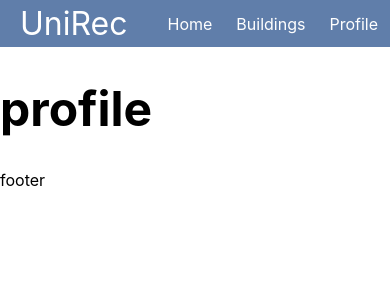
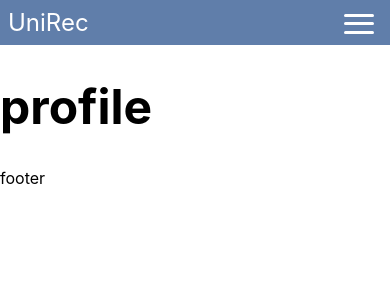
Before and after one commit to BrandonWidjaja/IT-Project, a React (Create React App) app in the folder client/: page /profile in a window 390 px wide. Shown: the top 300 px of the page. Built offline with nearby package versions, Linux system fonts and the light colour scheme.

Commit message:
Implementing the basic structure of Hamburger

```diff
--- a/client/src/components/Navbar.js
+++ b/client/src/components/Navbar.js
@@ -4,9 +4,15 @@ import "./nav-style.css"
 function Navbar() {
     return (
         <nav className="nav">
-            <a href="/" className="home-title">
+            <div className="home-title">
                 UniRec
+            </div>
+            <a href="/#" className='toggle'>
+                <span class="bar"></span>
+                <span class="bar"></span>
+                <span class="bar"></span>
             </a>
+            <div className='bar-links'>
                 <ul>
                     <li>
                         <a href="/">Home</a>
@@ -18,6 +24,7 @@ function Navbar() {
                         <a href="/Profile">Profile</a>
                     </li>
                 </ul>
+            </div>
         </nav>
     )
 }
--- a/client/src/components/nav-style.css
+++ b/client/src/components/nav-style.css
@@ -4,6 +4,7 @@
 
 body{
     margin: 0;
+    padding: 0;
 }
 
 .nav {
@@ -12,26 +13,77 @@ body{
     display: flex;
     justify-content: space-between;
     align-items: center;
-    gap: 2rem;
-    padding: 0 1rem;
+
 }
 
 .home-title{
-    font-size: 2rem;
+    font-size: 1.5rem;
+    margin: .5rem;
 }
-.nav ul {
+
+.bar-links ul {
     padding: 0;
     margin: 0;
-    list-style: none;
     display: flex;
-    gap: 1rem;
 }
 
-.nav a{
-    color: inherit;
+.bar-links li{
+    list-style: none;
+}
+
+.bar-links li a{
+    color: #FFFFFF;
     text-decoration: none;
-    height: 100%;
-    display: flex;
-    align-items: center;
-    padding: .25rem;
+    display: block;
+    padding: 1rem;
 }
+.bar-links li:hover{
+    background-color: #555;
+}
+.toggle {
+    position: absolute;
+    top: 0.85rem;
+    right: 1rem;
+    display: none;
+    flex-direction: column;
+    justify-content: space-between;
+    width: 30px;
+    height: 20px;
+}
+
+.toggle .bar{
+    height: 3px;
+    width: 100%;
+    background-color: #FFFFFF;
+    border-radius: 10px;
+
+}
+
+@media (max-width: 600px){
+    .toggle {
+        display:flex;
+    }
+
+    .bar-links{
+        display: none;
+        width: 100%;
+    }
+
+    .nav {
+        flex-direction: column;
+        align-items: flex-start;
+    }
+
+    .bar-links ul{
+        width: 100%;
+        flex-direction: column;
+    }
+
+    .bar-links li{
+        text-align: center;
+    }
+
+    .bar-links.active {
+        display: flex;
+    }
+}
```
Lines whose indentation alone changed are shown as unchanged.
